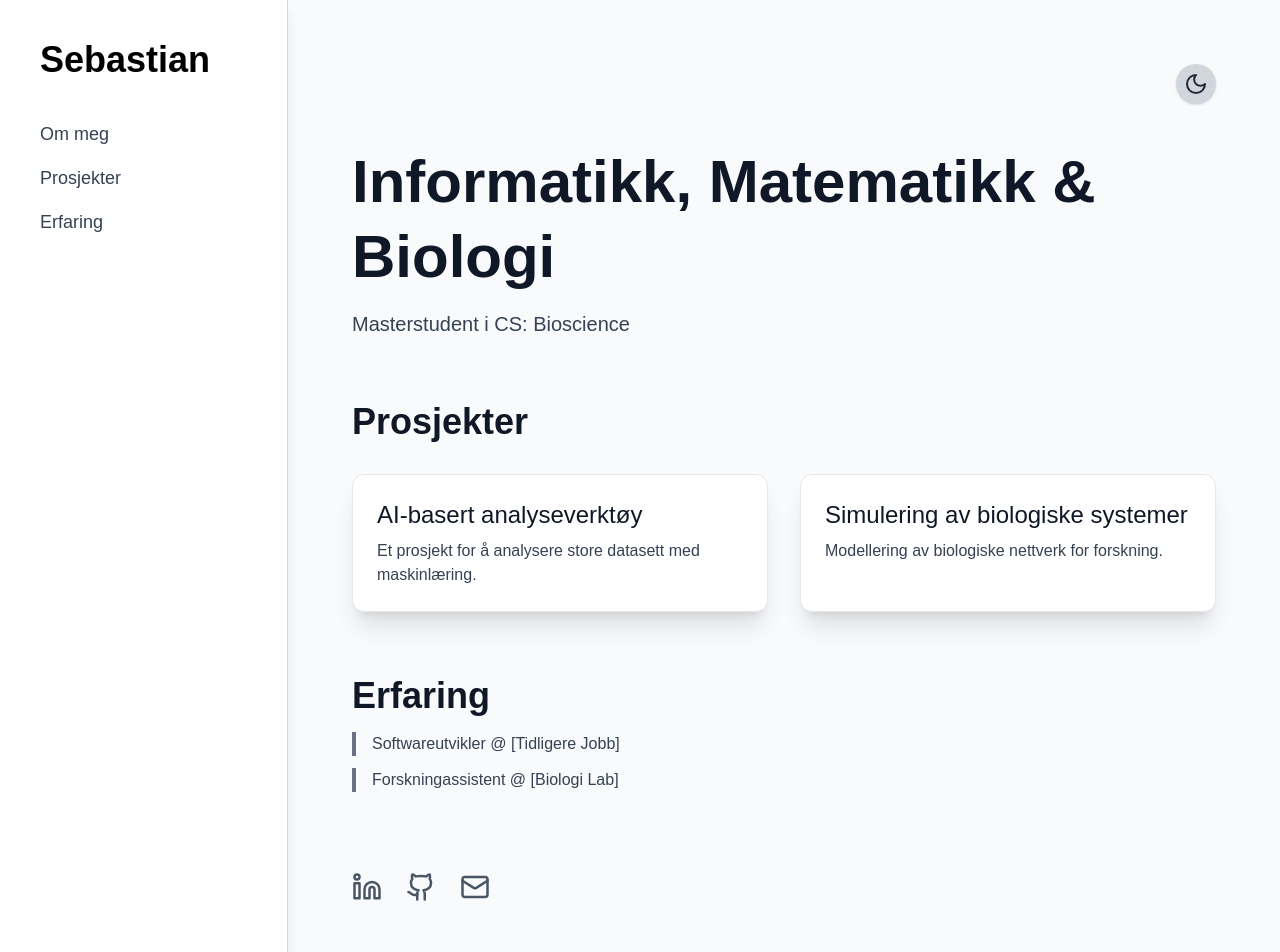
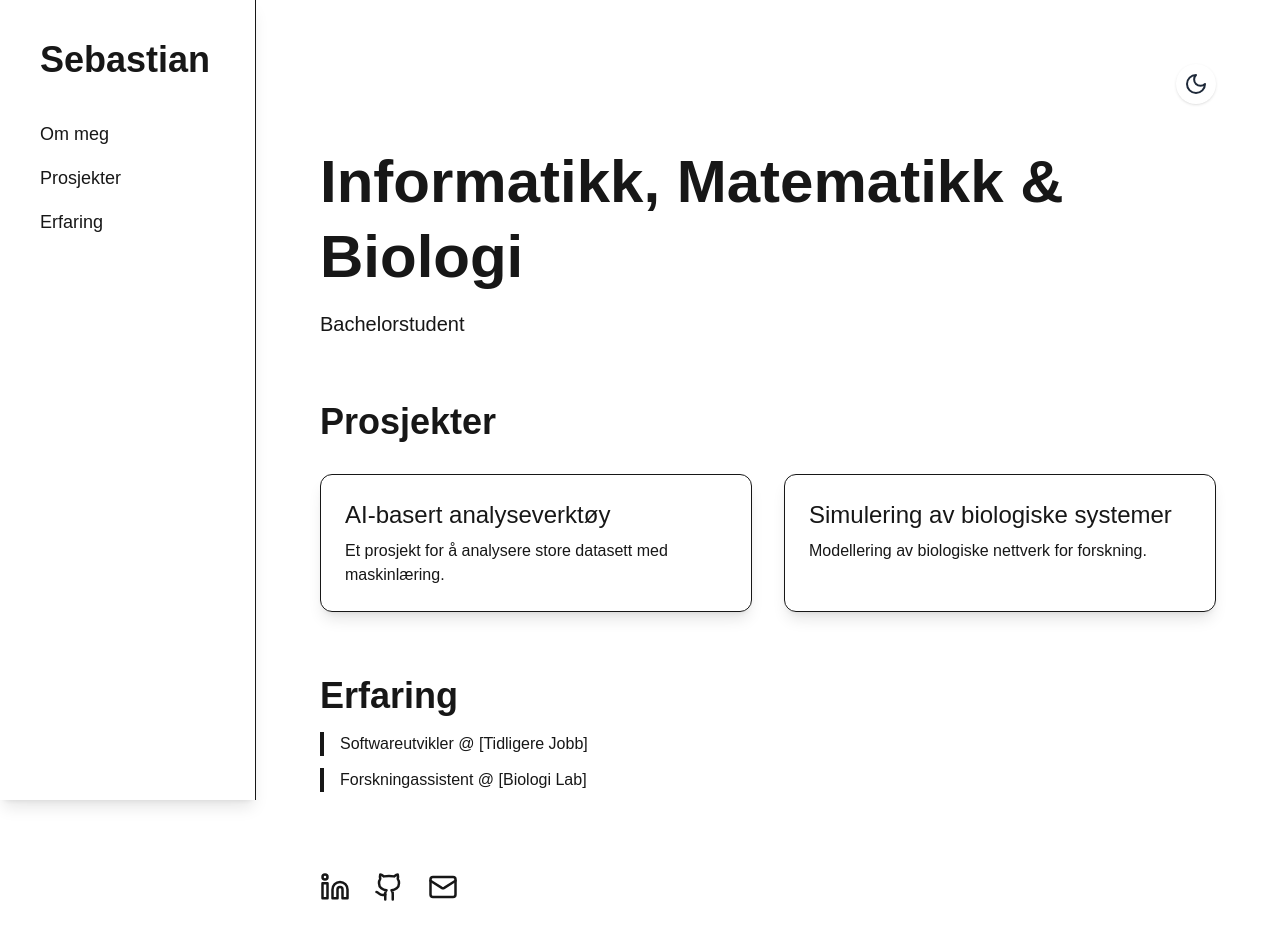
Before and after one commit to harepus/portfolio, a Next.js app: page / in a window 1280 px wide. Shown: the top 952 px of the page. Built offline with nearby package versions, Linux system fonts and the light colour scheme.

Commit message:
fixed lightmode & darkmode

```diff
--- a/src/app/globals.css
+++ b/src/app/globals.css
@@ -2,21 +2,35 @@
 @tailwind base;
 @tailwind components;
 @tailwind utilities;
+
 @theme {
   --font-sans: var(--font-geist-sans);
   --font-mono: var(--font-geist-mono);
 }
 
+/* Dark mode styling */
+.dark {
+  --background: #0a0a0a !important;
+  --foreground: #ededed !important;
+}
+
+.dark body {
+  background-color: var(--background) !important;
+  color: var(--foreground) !important;
+}
+
+/* Light mode styling (default) */
 :root {
   --background: #ffffff;
   --foreground: #171717;
-}
-
-@media (prefers-color-scheme: dark) {
-  :root {
-    --background: #0a0a0a;
-    --foreground: #ededed;
-  }
+  --backgroundLight: #fafafa;
+  --backgroundDark: #000000;
+  --textLight: #1a1a1a;
+  --textDark: #eaeaea;
+  --cardLight: #ffffff;
+  --cardDark: #1c1c1e;
+  --borderLight: #dddddd;
+  --borderDark: #333333;
 }
 
 body {
--- a/src/app/page.tsx
+++ b/src/app/page.tsx
@@ -4,70 +4,78 @@ import { Sun, Moon, Linkedin, Github, Mail } from "lucide-react";
 
 export default function Portfolio() {
   const [darkMode, setDarkMode] = useState(false);
+  const [mounted, setMounted] = useState(false);
 
-  // Sikrer at dark mode hentes riktig fra localStorage
   useEffect(() => {
     const storedTheme = localStorage.getItem("theme");
+    console.log("Stored theme:", storedTheme);
 
     if (storedTheme === "dark") {
+      console.log("Applying dark mode");
+      document.documentElement.classList.add("dark");
       setDarkMode(true);
+    } else if (storedTheme === "light") {
+      console.log("Applying light mode");
+      document.documentElement.classList.remove("dark");
+      setDarkMode(false);
+    } else if (window.matchMedia("(prefers-color-scheme: dark)").matches) {
+      console.log("System prefers dark mode, applying it");
       document.documentElement.classList.add("dark");
-    } else {
-      setDarkMode(false);
-      document.documentElement.classList.remove("dark");
+      setDarkMode(true);
     }
+
+    setMounted(true);
   }, []);
 
-  // Funksjon for å bytte mellom dark og light mode
   const toggleDarkMode = () => {
+    console.log("Toggle dark mode called");
     const newMode = !darkMode;
     setDarkMode(newMode);
 
     if (newMode) {
+      console.log("Setting dark mode");
       document.documentElement.classList.add("dark");
       localStorage.setItem("theme", "dark");
     } else {
+      console.log("Setting light mode");
       document.documentElement.classList.remove("dark");
       localStorage.setItem("theme", "light");
     }
   };
 
+  if (!mounted) {
+    return (
+      <div className="min-h-screen bg-backgroundLight dark:bg-backgroundDark opacity-0"></div>
+    );
+  }
+
   return (
-    <div className="bg-gray-50 dark:bg-gray-900 text-black dark:text-white min-h-screen">
+    <div className="bg-backgroundLight dark:bg-backgroundDark text-textLight dark:text-textDark min-h-screen transition-colors duration-300">
       <div className="flex">
         {/* Sidebar */}
-        <aside className="w-72 p-10 border-r border-gray-300 dark:border-gray-700 bg-white dark:bg-gray-800 shadow-lg">
-          <h1 className="text-4xl font-bold text-black dark:text-white">
+        <aside className="w-64 p-10 border-r border-borderLight dark:border-borderDark bg-backgroundLight dark:bg-backgroundDark shadow-lg fixed h-full">
+          <h1 className="text-4xl font-bold text-textLight dark:text-textDark">
             Sebastian
           </h1>
           <nav className="mt-10 space-y-4 text-lg">
-            <a
-              href="#about"
-              className="block text-gray-700 dark:text-gray-300 hover:underline"
-            >
+            <a href="#about" className="block hover:underline">
               Om meg
             </a>
-            <a
-              href="#projects"
-              className="block text-gray-700 dark:text-gray-300 hover:underline"
-            >
+            <a href="#projects" className="block hover:underline">
               Prosjekter
             </a>
-            <a
-              href="#experience"
-              className="block text-gray-700 dark:text-gray-300 hover:underline"
-            >
+            <a href="#experience" className="block hover:underline">
               Erfaring
             </a>
           </nav>
         </aside>
 
         {/* Main Content */}
-        <main className="flex-1 p-16">
+        <main className="ml-64 p-16 flex-1">
           <header className="flex justify-end">
             <button
               onClick={toggleDarkMode}
-              className="p-2 bg-gray-300 dark:bg-gray-700 rounded-full shadow-sm"
+              className="p-2 bg-borderLight dark:bg-borderDark rounded-full shadow-sm transition-all"
             >
               {darkMode ? (
                 <Sun className="text-yellow-400" />
@@ -78,32 +86,28 @@ export default function Portfolio() {
           </header>
 
           <section id="about" className="mt-10">
-            <h2 className="text-6xl font-semibold leading-tight text-gray-900 dark:text-gray-100">
+            <h2 className="text-6xl font-semibold leading-tight text-textLight dark:text-textDark">
               Informatikk, Matematikk & Biologi
             </h2>
-            <p className="text-xl mt-4 text-gray-700 dark:text-gray-300">
-              Masterstudent i CS: Bioscience
-            </p>
+            <p className="text-xl mt-4">Bachelorstudent</p>
           </section>
 
           <section id="projects" className="mt-16">
-            <h3 className="text-4xl font-semibold text-gray-900 dark:text-gray-100">
-              Prosjekter
-            </h3>
+            <h3 className="text-4xl font-semibold">Prosjekter</h3>
             <div className="grid grid-cols-1 md:grid-cols-2 gap-8 mt-8">
-              <div className="bg-white dark:bg-gray-800 p-6 rounded-xl shadow-xl border border-gray-200 dark:border-gray-700">
-                <h4 className="text-2xl font-medium text-gray-900 dark:text-gray-100">
+              <div className="bg-cardLight dark:bg-cardDark p-6 rounded-xl shadow-lg border border-borderLight dark:border-borderDark">
+                <h4 className="text-2xl font-medium">
                   AI-basert analyseverktøy
                 </h4>
-                <p className="mt-2 text-gray-700 dark:text-gray-400">
+                <p className="mt-2">
                   Et prosjekt for å analysere store datasett med maskinlæring.
                 </p>
               </div>
-              <div className="bg-white dark:bg-gray-800 p-6 rounded-xl shadow-xl border border-gray-200 dark:border-gray-700">
-                <h4 className="text-2xl font-medium text-gray-900 dark:text-gray-100">
+              <div className="bg-cardLight dark:bg-cardDark p-6 rounded-xl shadow-lg border border-borderLight dark:border-borderDark">
+                <h4 className="text-2xl font-medium">
                   Simulering av biologiske systemer
                 </h4>
-                <p className="mt-2 text-gray-700 dark:text-gray-400">
+                <p className="mt-2">
                   Modellering av biologiske nettverk for forskning.
                 </p>
               </div>
@@ -111,44 +115,34 @@ export default function Portfolio() {
           </section>
 
           <section id="experience" className="mt-16">
-            <h3 className="text-4xl font-semibold text-gray-900 dark:text-gray-100">
-              Erfaring
-            </h3>
-            <ul className="mt-4 space-y-3 text-gray-700 dark:text-gray-300">
-              <li className="border-l-4 border-gray-500 pl-4">
+            <h3 className="text-4xl font-semibold">Erfaring</h3>
+            <ul className="mt-4 space-y-3">
+              <li className="border-l-4 border-borderLight dark:border-borderDark pl-4">
                 Softwareutvikler @ [Tidligere Jobb]
               </li>
-              <li className="border-l-4 border-gray-500 pl-4">
+              <li className="border-l-4 border-borderLight dark:border-borderDark pl-4">
                 Forskningassistent @ [Biologi Lab]
               </li>
             </ul>
           </section>
 
           <footer className="mt-20 flex space-x-6">
-            <a
-              href="https://linkedin.com/in/dittnavn"
-              target="_blank"
-              rel="noopener noreferrer"
-            >
+            <a href="https://linkedin.com/in/dittnavn" target="_blank">
               <Linkedin
                 size={30}
-                className="text-gray-600 dark:text-gray-300 hover:scale-110 transition-transform"
+                className="hover:scale-110 transition-transform"
               />
             </a>
-            <a
-              href="https://github.com/dittbrukernavn"
-              target="_blank"
-              rel="noopener noreferrer"
-            >
+            <a href="https://github.com/dittbrukernavn" target="_blank">
               <Github
                 size={30}
-                className="text-gray-600 dark:text-gray-300 hover:scale-110 transition-transform"
+                className="hover:scale-110 transition-transform"
               />
             </a>
             <a href="mailto:dinmail@example.com">
               <Mail
                 size={30}
-                className="text-gray-600 dark:text-gray-300 hover:scale-110 transition-transform"
+                className="hover:scale-110 transition-transform"
               />
             </a>
           </footer>
--- a/tailwind.config.js
+++ b/tailwind.config.js
@@ -1,8 +1,28 @@
+/** @type {import('tailwindcss').Config} */
 module.exports = {
-  darkMode: "class",
-  content: ["./src/**/*.{js,ts,jsx,tsx}"],
+  darkMode: "class", // Må være "class" for å støtte lokal lagring av tema
+  content: ["./src/**/*.{js,ts,jsx,tsx}"], // Sikrer at Tailwind brukes på alle relevante filer
   theme: {
-    extend: {},
+    extend: {
+      colors: {
+        background: {
+          light: "#FAFAFA",
+          dark: "#000000",
+        },
+        text: {
+          light: "#1A1A1A",
+          dark: "#EAEAEA",
+        },
+        card: {
+          light: "#FFFFFF",
+          dark: "#1C1C1E",
+        },
+        border: {
+          light: "#DDDDDD",
+          dark: "#333333",
+        },
+      },
+    },
   },
   plugins: [],
 };
```
Also changed, not shown: 1 other file (tests, documents, lock files or other folders).
